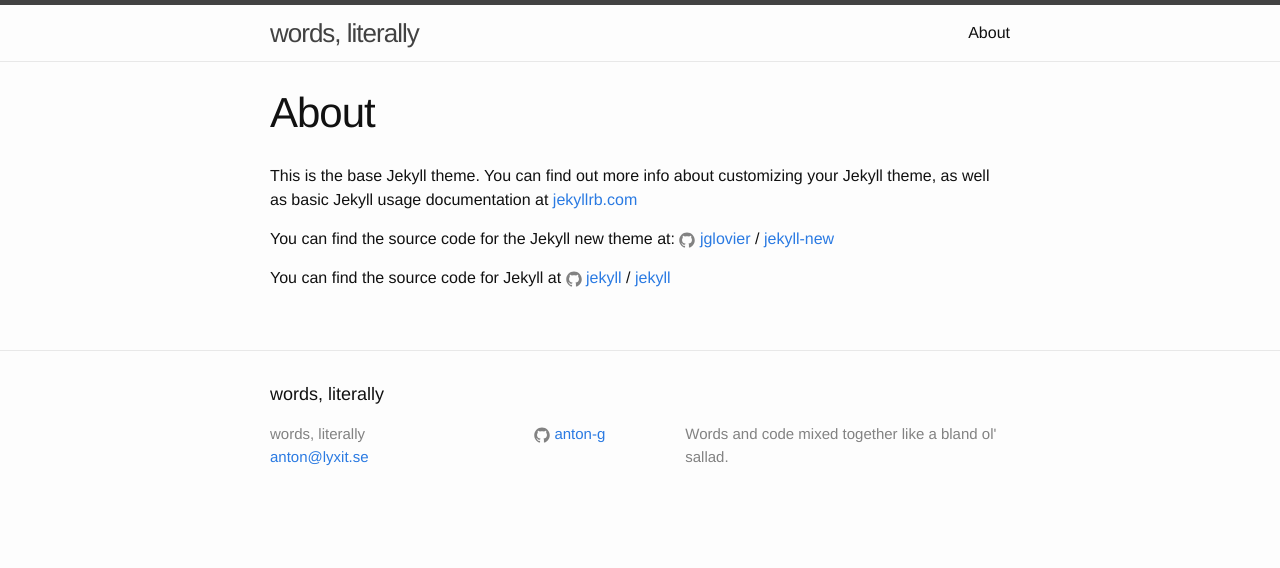
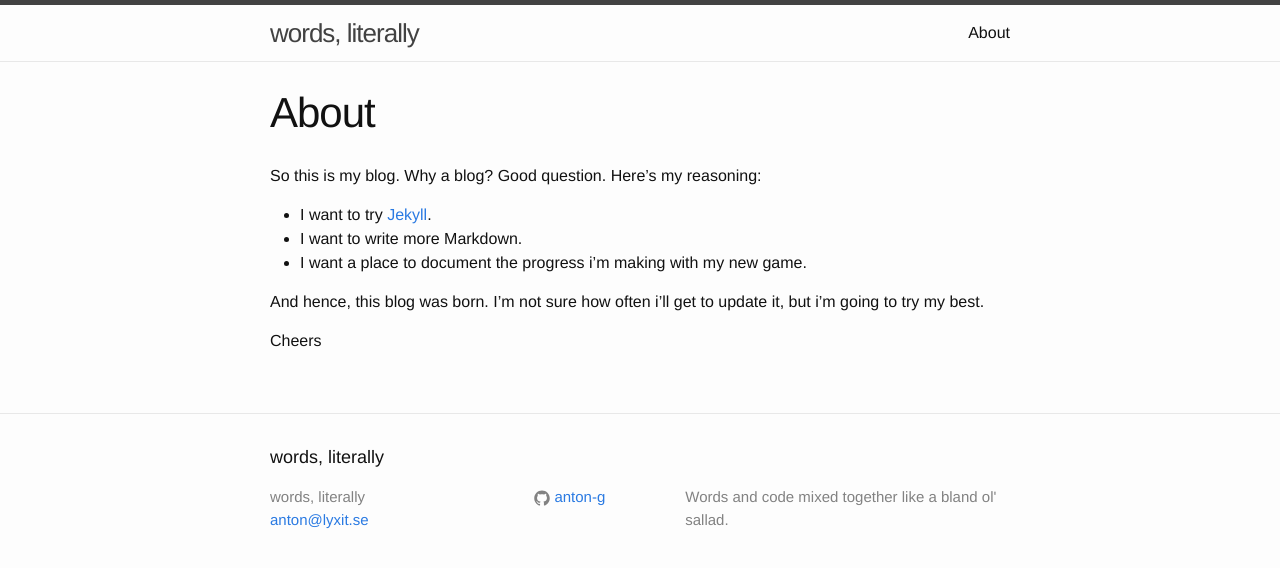
Before and after one commit to anton-g/blog, a Jekyll site: the page built from blog/about.md, in a window 1280 px wide. Shown: the top 568 px of the page. Built offline with Jekyll 4.4.1, drawn with Linux system fonts in a browser that asks for light colours.

Commit message:
Update about page

```diff
--- a/blog/about.md
+++ b/blog/about.md
@@ -4,12 +4,12 @@ title: About
 permalink: /about/
 ---
 
-This is the base Jekyll theme. You can find out more info about customizing your Jekyll theme, as well as basic Jekyll usage documentation at [jekyllrb.com](http://jekyllrb.com/)
+So this is my blog. Why a blog? Good question. Here's my reasoning:
 
-You can find the source code for the Jekyll new theme at:
-{% include icon-github.html username="jglovier" %} /
-[jekyll-new](https://github.com/jglovier/jekyll-new)
+* I want to try [Jekyll](https://jekyllrb.com).
+* I want to write more Markdown.
+* I want a place to document the progress i'm making with my new game.
 
-You can find the source code for Jekyll at
-{% include icon-github.html username="jekyll" %} /
-[jekyll](https://github.com/jekyll/jekyll)
+And hence, this blog was born. I'm not sure how often i'll get to update it, but i'm going to try my best.
+
+Cheers
```
